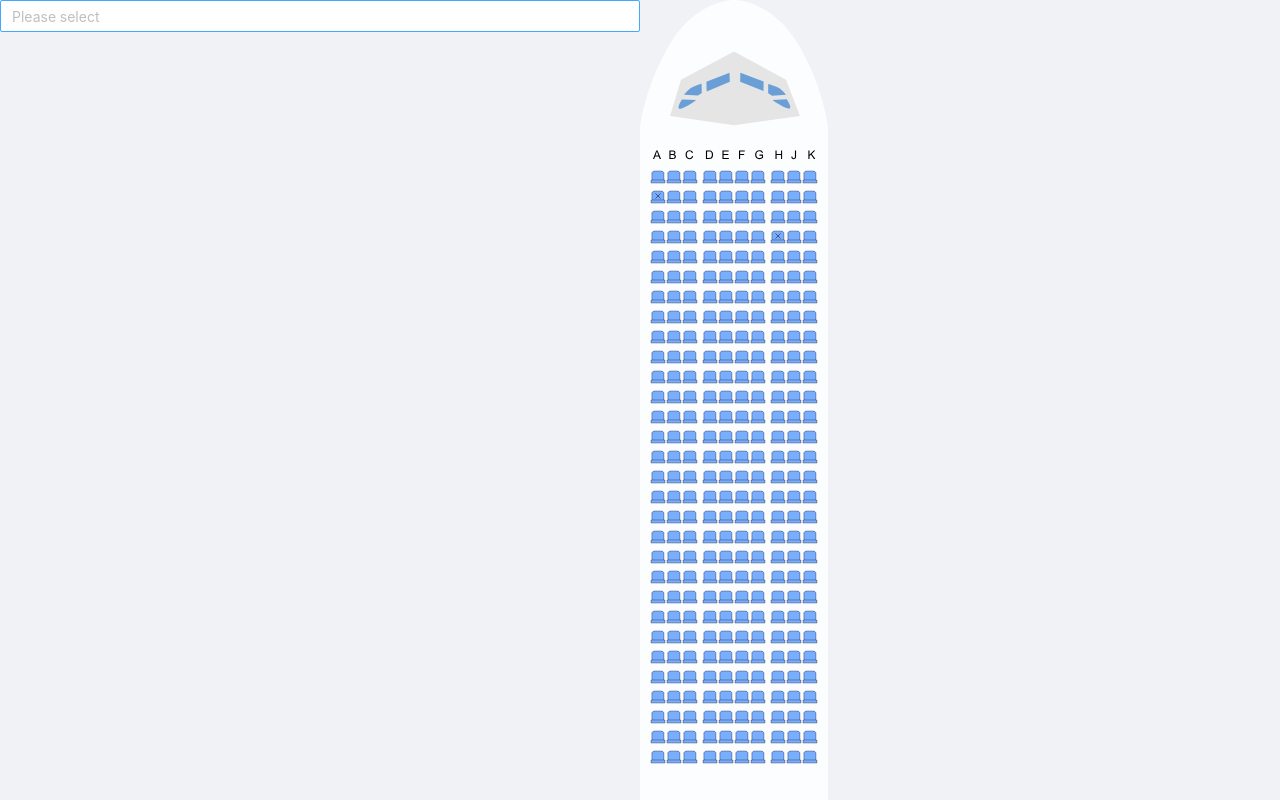
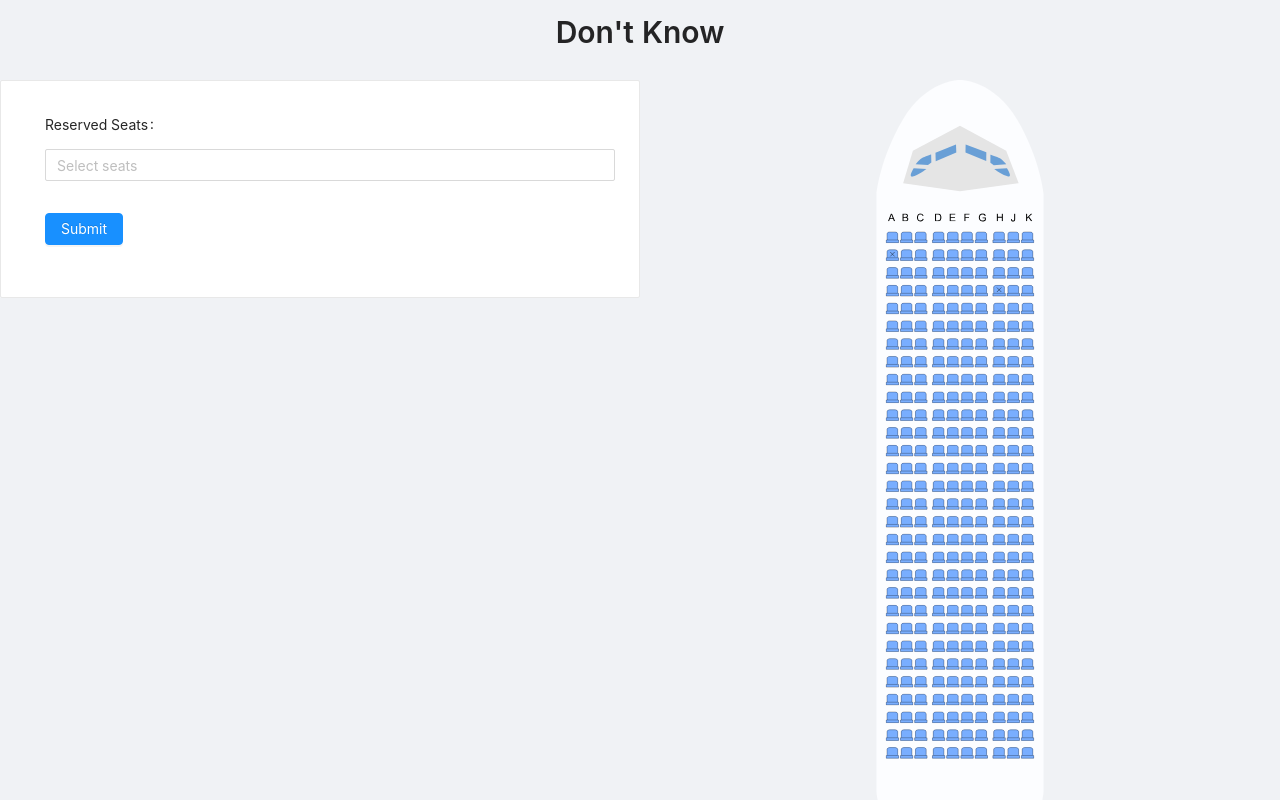
Before and after one commit to iamzapata/airplaneseats, a Next.js app: page / in a window 1280 px wide. Shown: the top 800 px of the page. Built offline with nearby package versions, Linux system fonts and the light colour scheme.

Commit message:
Adjust layout. Add redux/toolkit

```diff
--- a/components/AppLayout/index.jsx
+++ b/components/AppLayout/index.jsx
@@ -2,7 +2,7 @@ import React from 'react'
 import { Layout } from 'antd'
 import { format } from 'date-fns'
 
-const { Footer } = Layout
+const { Footer, Header } = Layout
 
 export default ({ children }) => {
   const currentYear = format(new Date(), 'yyyy')
--- a/components/svg/AirplaneCabine.jsx
+++ b/components/svg/AirplaneCabine.jsx
@@ -4,7 +4,7 @@ const AirplaneCabine = ({ children }) => (
   <svg
     xmlns="http://www.w3.org/2000/svg"
     width="188"
-    height="900"
+    height="800"
     viewBox="0 0 188 900"
     fill="none"
   >
--- a/package.json
+++ b/package.json
@@ -42,6 +42,7 @@
   },
   "dependencies": {
     "@babel/polyfill": "^7.8.7",
+    "@reduxjs/toolkit": "^1.3.2",
     "antd": "^4.1.0",
     "autoprefixer": "^9.7.5",
     "babel-plugin-module-resolver": "^4.0.0",
--- a/pages/index.jsx
+++ b/pages/index.jsx
@@ -1,6 +1,15 @@
 import React, { useState } from 'react'
 import AppLayout from 'components/AppLayout'
-import { Row, Col, Content, Select, Layout } from 'antd'
+import {
+  Row,
+  Col,
+  Card,
+  Select,
+  Layout,
+  Form,
+  Button,
+  Typography,
+} from 'antd'
 import AirplaneCabine from 'components/svg/AirplaneCabine'
 import CabineSeat from 'components/svg/CabineSeat'
 import RowA from 'components/svg/RowA'
@@ -14,6 +23,8 @@ import RowH from 'components/svg/RowH'
 import RowJ from 'components/svg/RowJ'
 import RowK from 'components/svg/RowK'
 import XIcon from 'components/svg/XIcon'
+
+const { Title } = Typography
 
 let seatCoordiantes = {}
 
@@ -39,9 +50,12 @@ const ReservedSeatsSelect = () => {
     <Select
       mode="multiple"
       style={{ width: '100%' }}
-      placeholder="Please select"
+      allowClear
+      placeholder="Select seats"
       onChange={handleChange}
-      getPopupContainer={() => document.getElementById('Content-ReservedSeatsSelect')}
+      getPopupContainer={() =>
+        document.getElementById('Content-ReservedSeatsSelect')
+      }
     >
       {children}
     </Select>
@@ -136,17 +150,38 @@ const Index = () => {
   return (
     <AppLayout>
       <Row>
+        <Col span={24}>
+          <Title level={2} className="p-3 text-center">
+            Don't Know
+          </Title>
+        </Col>
+      </Row>
+      <Row>
         <Col span={12}>
-          <Content id='Content-ReservedSeatsSelect'>
+          <Content id="Content-ReservedSeatsSelect" style={{ height: '100%' }}>
+            <Card style={{ height: '100%' }} className='pl-5'>
+              <Form name="basic">
+                <Form.Item label="Reserved Seats" name="reserved_seats">
                   <ReservedSeatsSelect />
+                </Form.Item>
+
+                <Form.Item>
+                  <Button type="primary" htmlType="submit">
+                    Submit
+                  </Button>
+                </Form.Item>
+              </Form>
+            </Card>
           </Content>
         </Col>
         <Col span={12}>
+          <Content className='flex justify-center'>
             <AirplaneCabine>
               {renderSeatLetters()}
               {renderSeats()}
               {renderMarkReservedSeats()}
             </AirplaneCabine>
+          </Content>
         </Col>
       </Row>
     </AppLayout>
```
Also changed, not shown: 1 other file (tests, documents, lock files or other folders). Lines whose indentation alone changed are shown as unchanged.
